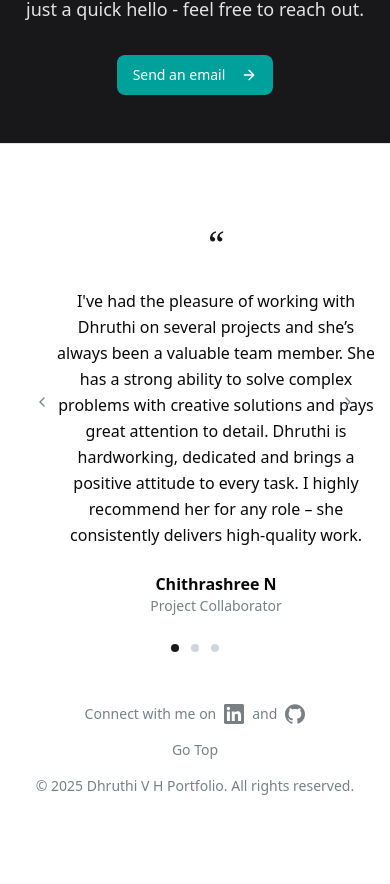
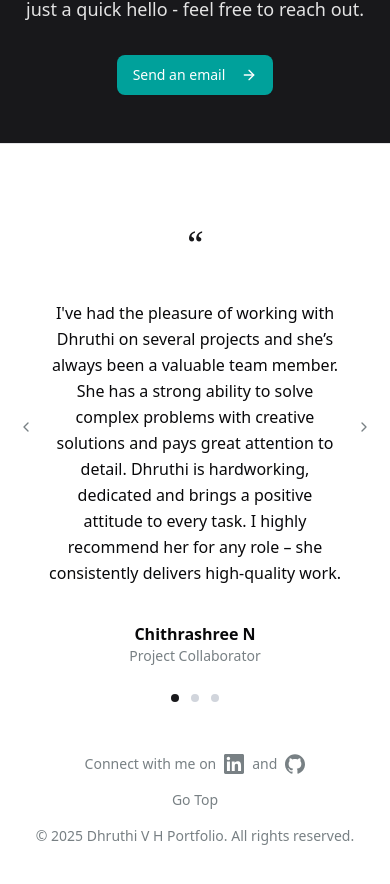
Before and after one commit to DhruthiV/my-portfolio, a React (Vite) app: page / in a window 390 px wide. Shown: the part 7571-8455 px from the top of the page. Before the commit the page ends 8407 px from the top, so only its background shows below. Built offline with nearby package versions, Linux system fonts and the light colour scheme.

Commit message:
overflow and width problem solved phone and desktop

```diff
--- a/src/pages/Testimonials.jsx
+++ b/src/pages/Testimonials.jsx
@@ -32,10 +32,9 @@ export default function Testimonials() {
   }
 
   return (
-    // <div className="container mx-auto px-4 py-24 md:px-6 lg:py-32 2xl:max-w-[1400px]">
-    <div className="container pt-10 pb-3 mx-auto px-4 md:px-6 2xl:max-w-[1400px]">
+    <div className="container pt-10 pb-3 mx-auto 2xl:max-w-[1400px]">
 
-      <div className="relative pt-10 pb-1 max-w-4xl mx-auto overflow-hidden px-6 sm:px-0">
+      <div className="relative pt-10 pb-1 max-w-4xl mx-auto overflow-hidden">
         {/* Slides Container */}
         <div
           className="flex transition-transform duration-700 ease-in-out"
@@ -46,14 +45,14 @@ export default function Testimonials() {
           {testimonials.map((item, index) => (
             <div
               key={index}
-              className="min-w-full flex-shrink-0 px-4 sm:px-6 "
+              className="w-full flex-shrink-0"
             >
               <blockquote className="text-center w-full max-w-xs sm:max-w-sm md:max-w-md mx-auto">
 
                 <div className="text-primary mb-6 font-serif text-4xl">
                   &ldquo;
                 </div>
-                <p className="text-base sm:text-sm md:text-xl leading-relaxed max-w-3xl mx-auto break-words">
+                <p className="text-base p-3 sm:text-sm md:text-lg leading-relaxed max-w-3xl mx-auto break-words">
                   {item.testimonial}
                 </p>
                 <div className="mt-6 flex flex-col items-center md:mt-8">
```
